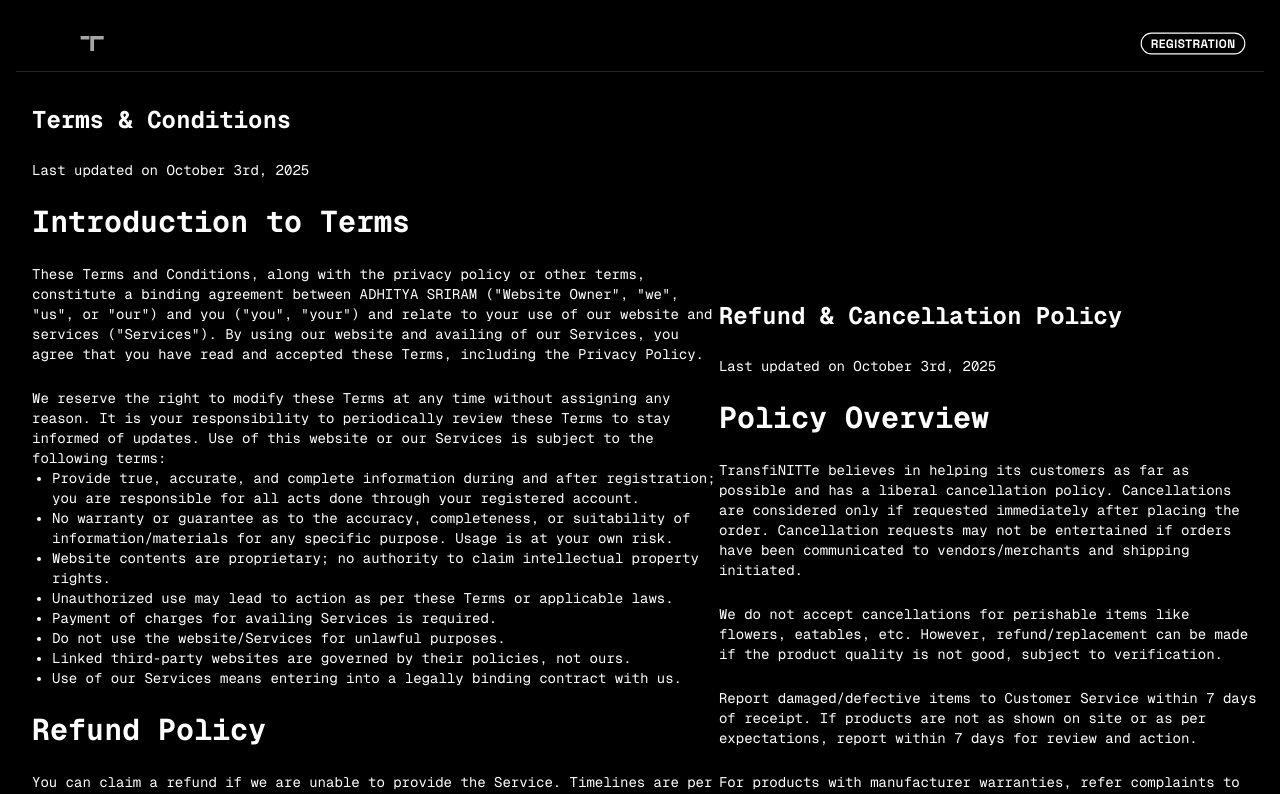
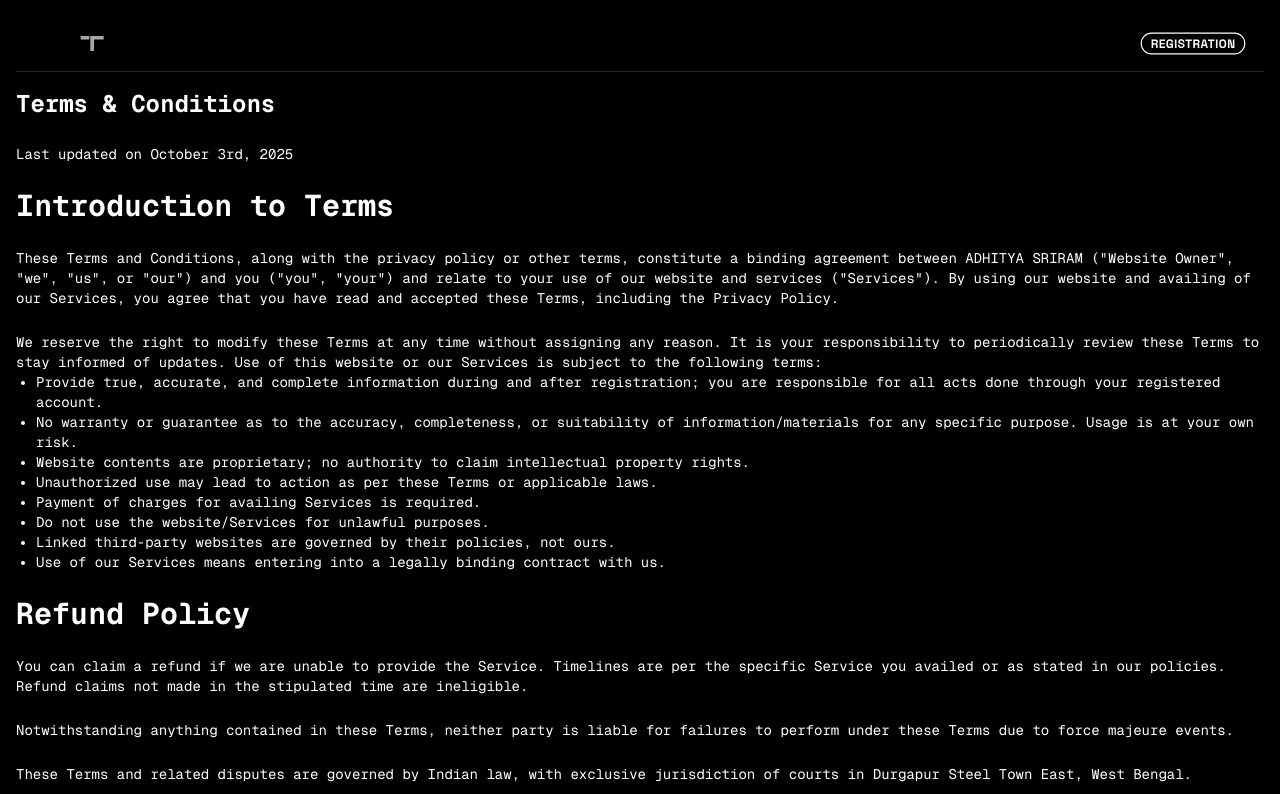
Before and after one commit to technical-council-nitt/tf-register-2025, a React (Vite) app: page /rulebook in a window 1280 px wide. Shown: the top 794 px of the page. Built offline with nearby package versions, Linux system fonts and the light colour scheme; no server answers.

Commit message:
rulebook update

```diff
--- a/src/components/Rulebook.tsx
+++ b/src/components/Rulebook.tsx
@@ -242,7 +242,7 @@ const Rulebook = () => {
                 <img src="/motif-desk2.svg" alt="Logo" style={{ width: '120px', aspectRatio: '155 / 20' }} className="md:block hidden" />
                 <img src="/register.svg" alt="Logo" style={{ width: '110px', aspectRatio: '96 / 20' }} />
             </nav>
-            <div className="flex self-start ml-4 cursor-pointer my-4 justify-center items-center">
+            {/* <div className="flex self-start ml-4 cursor-pointer my-4 justify-center items-center"> */}
                 {/* Terms & Conditions Section */}
                 <p>
                     <p className="text-2xl font-bold my-4">Terms & Conditions</p>
@@ -277,7 +277,7 @@ const Rulebook = () => {
                     <p className="text-sm my-6">Report damaged/defective items to Customer Service within 7 days of receipt. If products are not as shown on site or as per expectations, report within 7 days for review and action.</p>
                     <p className="text-sm my-6">For products with manufacturer warranties, refer complaints to the manufacturer. Approved refunds will be processed within 3–5 days.</p>
                 </p>
-            </div>
+            {/* </div> */}
                             <table className="table-auto border border-gray-400 w-full text-left mb-6">
                       <thead>
 
```
